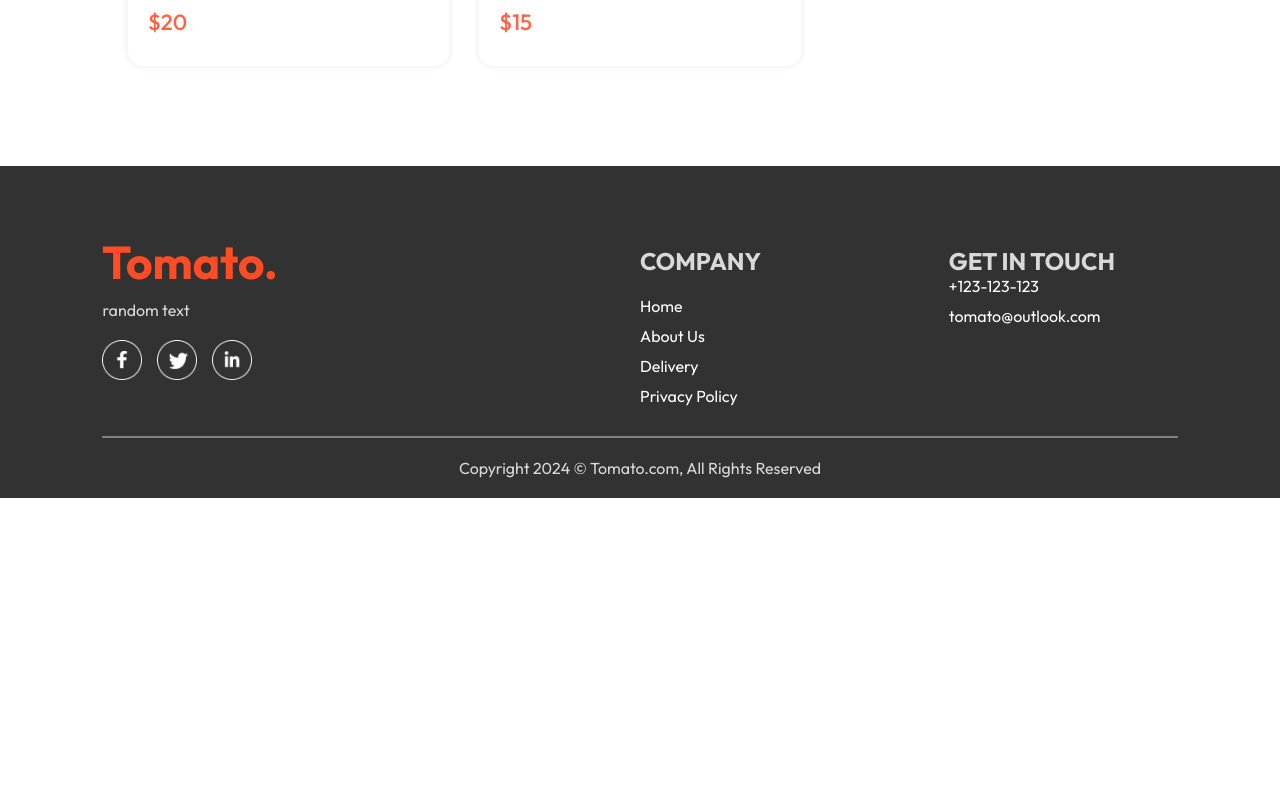
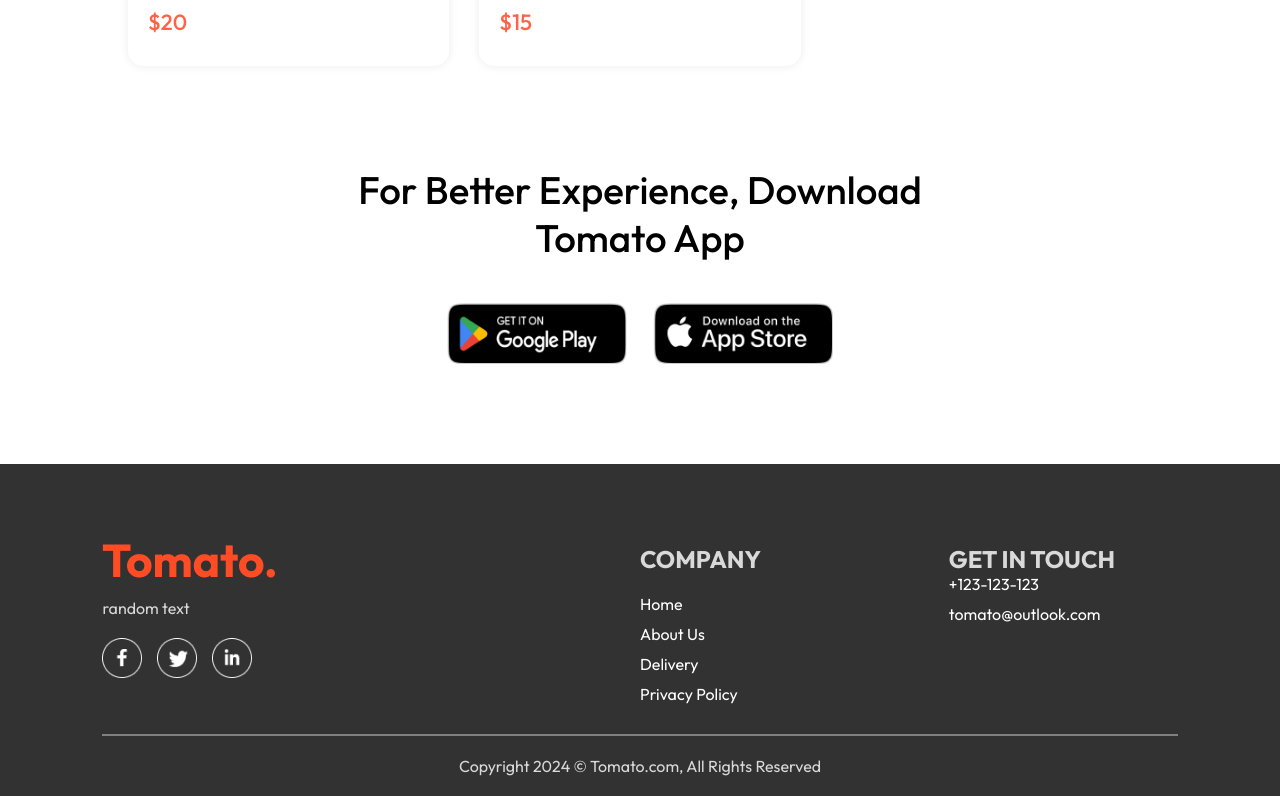
Before and after one commit to darrentan0512/food-delv, a React (Vite) app: page / in a window 1280 px wide. Shown: the part 5917-6713 px from the top of the page. Before the commit the page ends 6415 px from the top, so only its background shows below. Built offline with nearby package versions, Linux system fonts and the light colour scheme.

Commit message:
feat:app download

```diff
--- /dev/null
+++ b/src/components/AppDownload/AppDownload.css
@@ -0,0 +1,25 @@
+.app-download{
+    margin: auto auto;
+    margin-top: 100px;
+    font-size: max(3vw, 20px);
+    text-align: center;
+    font-weight: 500;
+}
+
+.app-download-platforms{
+    display: flex;
+    justify-content: center;
+    gap: max(2vw, 10px);
+    margin-top: 40px;
+}
+
+.app-download-platforms img{
+    width: max(30vw, 120px);
+    max-width: 180px;
+    transition: 0.5s;
+    cursor: pointer;
+}
+
+.app-download-platforms img:hover{
+    transform:scale(1.05)
+}
--- /dev/null
+++ b/src/components/AppDownload/AppDownload.jsx
@@ -0,0 +1,18 @@
+import React from 'react'
+import './AppDownload.css'
+import { assets } from '../../assets/assets'
+
+const AppDownload = () => {
+  return (
+    <div className='app-download' id='app-download'>
+        <p>For Better Experience, Download <br /> Tomato App</p>
+        <div className='app-download-platforms'>
+            <img src={assets.play_store} alt="" />
+            <img src={assets.app_store} alt="" />
+        </div>
+    </div>
+
+  )
+}
+
+export default AppDownload
--- a/src/pages/Home/Home.jsx
+++ b/src/pages/Home/Home.jsx
@@ -4,6 +4,7 @@
 import ExploreMenu from '../../components/ExploreMenu/ExploreMenu'
 import FoodDisplay from '../../components/FoodDisplay/FoodDisplay'
 import { useState } from 'react'
+import AppDownload from '../../components/AppDownload/AppDownload'
 
 const Home = () => {
 
@@ -14,6 +15,7 @@
       <Header />
       <ExploreMenu category={category} setCategory={setCategory} />
       <FoodDisplay category={category} />
+      <AppDownload />
     </div>
   )
 }
```
